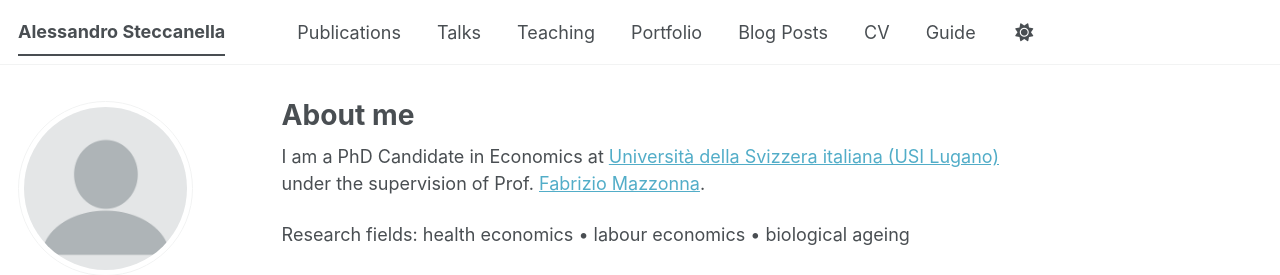
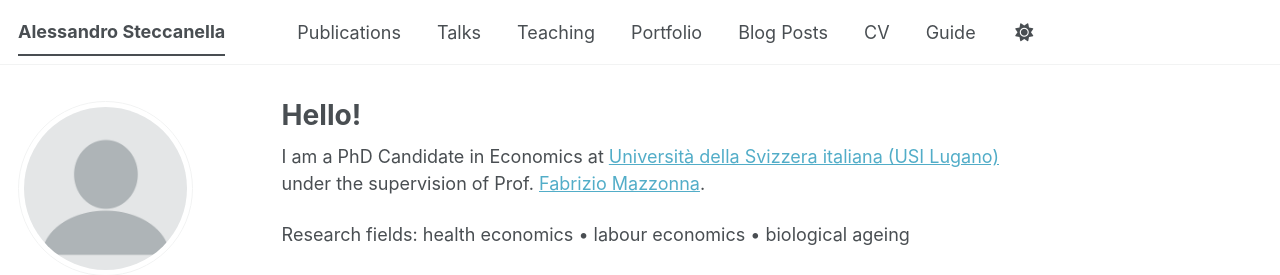
Before and after one commit to AlessandroSteccanella/alessandrosteccanella.github.io, a Jekyll site: the page built from _pages/about.md, in a window 1280 px wide. Shown: the top 275 px of the page. Built offline with Jekyll 4.4.1, drawn with Linux system fonts in a browser that asks for light colours; a script bundle is joined from its source files by our own code; library files that are not in the unit come from our copies.

Commit message:
Update about.md

```diff
--- a/_pages/about.md
+++ b/_pages/about.md
@@ -1,6 +1,6 @@
 ---
 permalink: /
-title: "About me"
+title: "Hello!"
 author_profile: true
 redirect_from:
   - /about/
```
